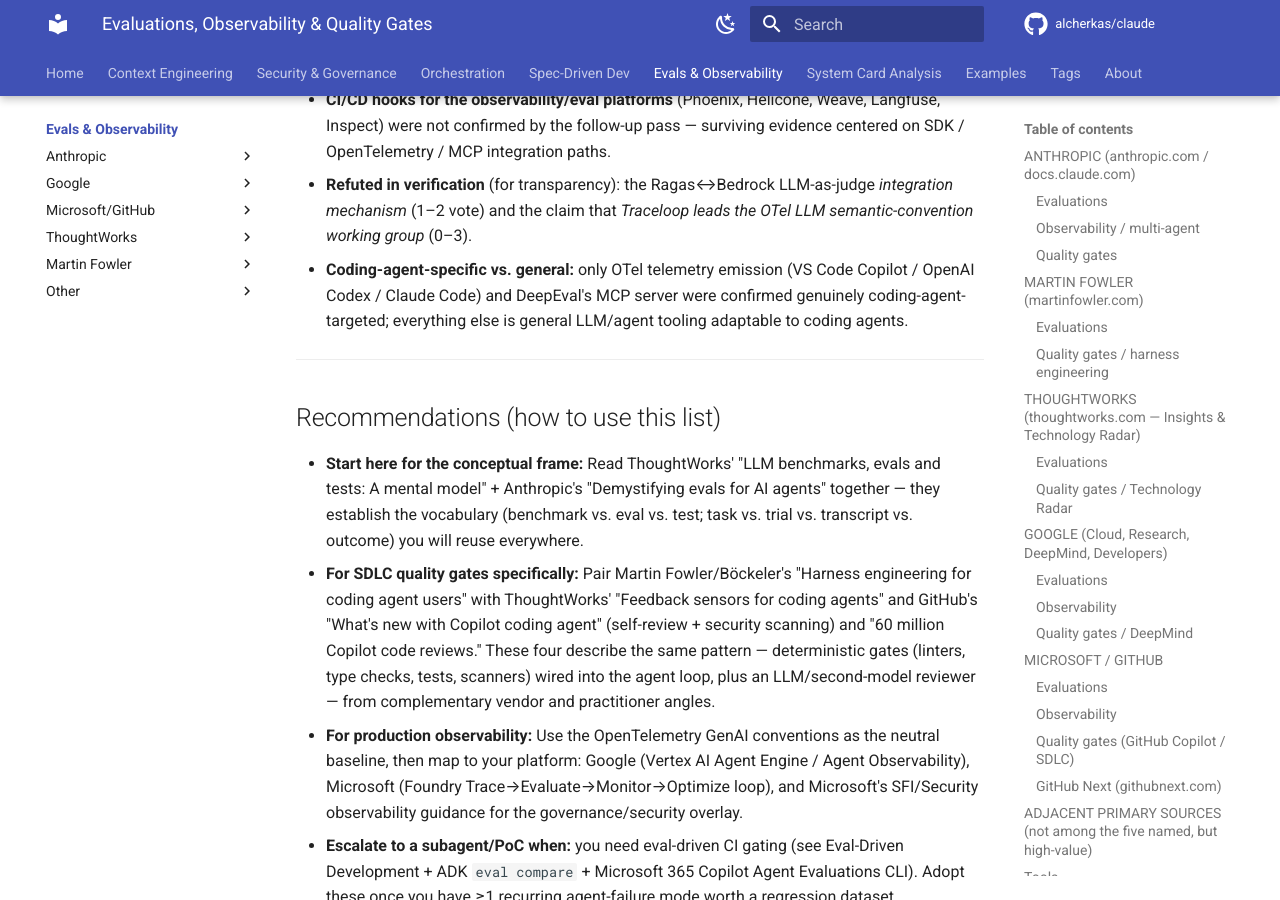
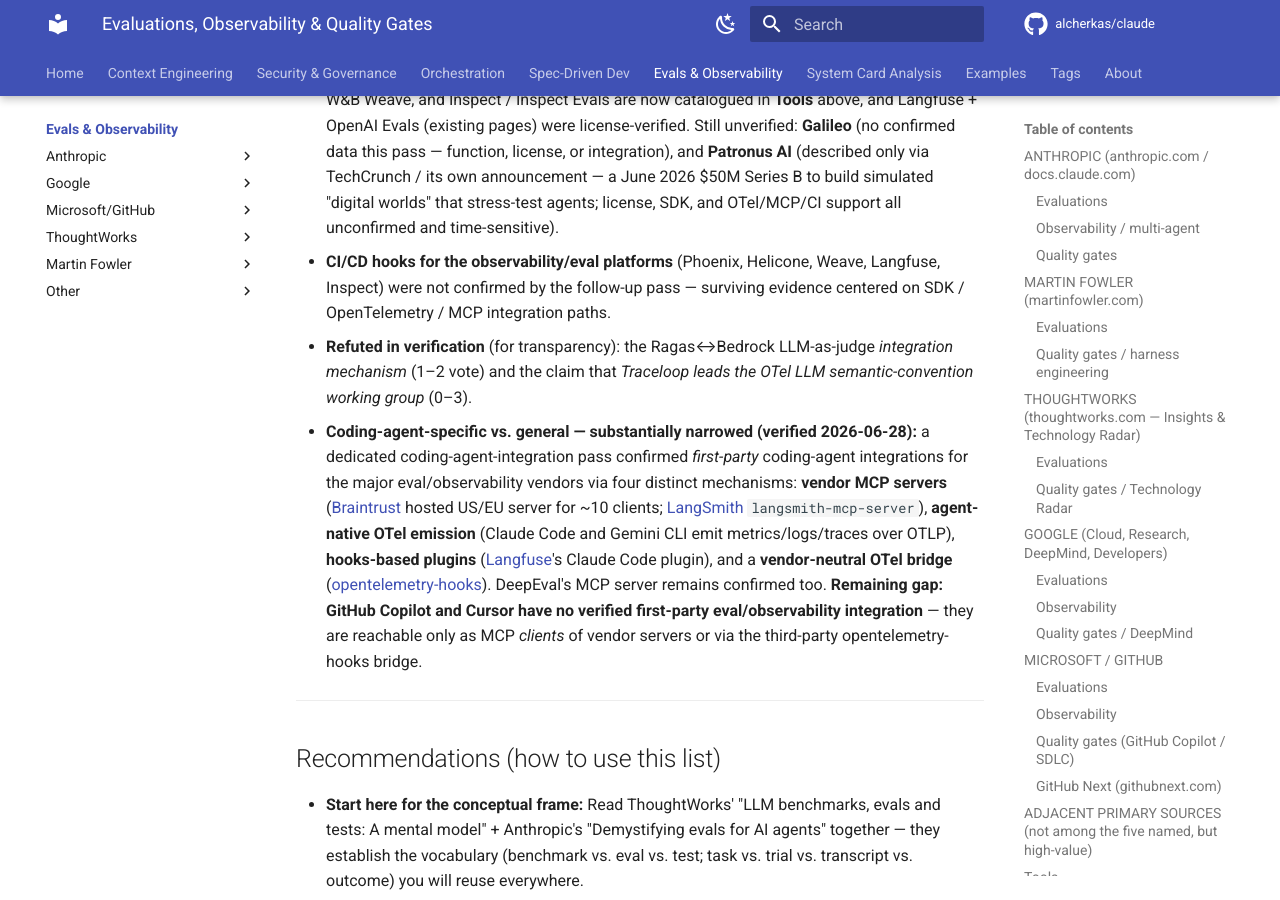
Before and after one commit to alcherkas/claude, an MkDocs documentation site: the page built from docs/evals-observability/index.md, in a window 1280 px wide and 900 px high, scrolled down 9564 px. Built offline with MkDocs 1.6.1 and Material for MkDocs 9.7.7, drawn with Linux system fonts in a browser that asks for light colours; comment, search, counter and statistics services are not loaded; some of the changed text lies outside the part shown.

Commit message:
Add coding-agent-native integration findings to evals-observability
Adds opentelemetry-hooks Tools page (hook-based OTel layer covering all
major coding agents incl. GitHub Copilot/Cursor) and annotates Braintrust
(hosted MCP server), LangSmith (langsmith-mcp-server), and Langfuse
(Claude Code hooks plugin, not MCP/OTel) with their verified first-party
coding-agent integration mechanisms. Rewrites the index "coding-agent-
specific vs general" Gaps bullet: four verified mechanisms confirmed,
remaining gap is that Copilot/Cursor lack first-party hooks. From a
3-vote adversarially-verified research pass (2026-06-28).

Co-Authored-By: Claude Opus 4.8 (1M context) <noreply@anthropic.com>

```diff
--- a/docs/evals-observability/index.md
+++ b/docs/evals-observability/index.md
@@ -162,7 +162,8 @@ Concrete eval/observability/quality-gate products, from two adversarially-verifi
 - [Arize Phoenix](other/arize-phoenix.md) — **Elastic License 2.0** (source-available, not OSI-approved); OpenTelemetry via OpenInference; MCP server + Claude Code/Cursor skills *(coding-agent-targeted)*
 - [Helicone](other/helicone.md) — AI gateway + observability; core Apache-2.0, gateway component GPL-3.0
 - [Weights & Biases Weave](other/wandb-weave.md) — Apache-2.0 tracing/eval toolkit; OTLP HTTP endpoint
-- [Langfuse](other/langfuse-observability-application-tracing.md) — MIT open-core (only `/ee` enterprise modules are commercial); OTel-native SDKs · [Langfuse evaluation](other/langfuse-evaluation-overview.md) *(existing pages; license verified this pass)*
+- [Langfuse](other/langfuse-observability-application-tracing.md) — MIT open-core (only `/ee` enterprise modules are commercial); OTel-native SDKs · [Langfuse evaluation](other/langfuse-evaluation-overview.md) *(existing pages; license verified this pass)*. **Native Claude Code integration is a hooks-based Marketplace plugin — not MCP/OTel** *(coding-agent-targeted; verified 2026-06-28)*
+- [opentelemetry-hooks](other/opentelemetry-hooks.md) — open-source hook-based OTel layer spanning **all** major coding agents in one tool (Claude Code, Codex, Cursor, Gemini CLI, **GitHub Copilot**, OpenCode, Antigravity); the only verified option covering Copilot and Cursor, which lack first-party OTel/MCP eval-observability integrations *(coding-agent-targeted)*
 
 ### Quality gates & guardrails (CI/CD)
 - [Promptfoo](other/promptfoo.md) — fail-on-threshold / pass-rate gates across GitHub Actions, GitLab CI, Jenkins, Azure Pipelines, CircleCI, Bitbucket, Travis
@@ -193,7 +194,7 @@ What the June 2026 research passes searched for but could **not** substantiate w
 - **Named tools — mostly resolved by a follow-up pass (June 2026):** Arize Phoenix, Helicone, W&B Weave, and Inspect / Inspect Evals are now catalogued in **Tools** above, and Langfuse + OpenAI Evals (existing pages) were license-verified. Still unverified: **Galileo** (no confirmed data this pass — function, license, or integration), and **Patronus AI** (described only via TechCrunch / its own announcement — a June 2026 $50M Series B to build simulated "digital worlds" that stress-test agents; license, SDK, and OTel/MCP/CI support all unconfirmed and time-sensitive).
 - **CI/CD hooks for the observability/eval platforms** (Phoenix, Helicone, Weave, Langfuse, Inspect) were not confirmed by the follow-up pass — surviving evidence centered on SDK / OpenTelemetry / MCP integration paths.
 - **Refuted in verification** (for transparency): the Ragas↔Bedrock LLM-as-judge *integration mechanism* (1–2 vote) and the claim that *Traceloop leads the OTel LLM semantic-convention working group* (0–3).
-- **Coding-agent-specific vs. general:** only OTel telemetry emission (VS Code Copilot / OpenAI Codex / Claude Code) and DeepEval's MCP server were confirmed genuinely coding-agent-targeted; everything else is general LLM/agent tooling adaptable to coding agents.
+- **Coding-agent-specific vs. general — substantially narrowed (verified 2026-06-28):** a dedicated coding-agent-integration pass confirmed *first-party* coding-agent integrations for the major eval/observability vendors via four distinct mechanisms: **vendor MCP servers** ([Braintrust](other/braintrust-eval-action.md) hosted US/EU server for ~10 clients; [LangSmith](other/langsmith-observability.md) `langsmith-mcp-server`), **agent-native OTel emission** (Claude Code and Gemini CLI emit metrics/logs/traces over OTLP), **hooks-based plugins** ([Langfuse](other/langfuse-observability-application-tracing.md)'s Claude Code plugin), and a **vendor-neutral OTel bridge** ([opentelemetry-hooks](other/opentelemetry-hooks.md)). DeepEval's MCP server remains confirmed too. **Remaining gap:** **GitHub Copilot and Cursor have no verified first-party eval/observability integration** — they are reachable only as MCP *clients* of vendor servers or via the third-party opentelemetry-hooks bridge.
 
 ---
 
```
Also changed, not shown: docs/evals-observability/other/braintrust-eval-action.md (+1 -1 lines), docs/evals-observability/other/langfuse-observability-application-tracing.md (+2 -0 lines), docs/evals-observability/other/langsmith-observability.md (+1 -1 lines), docs/evals-observability/other/opentelemetry-hooks.md (added, +28 -0 lines).
